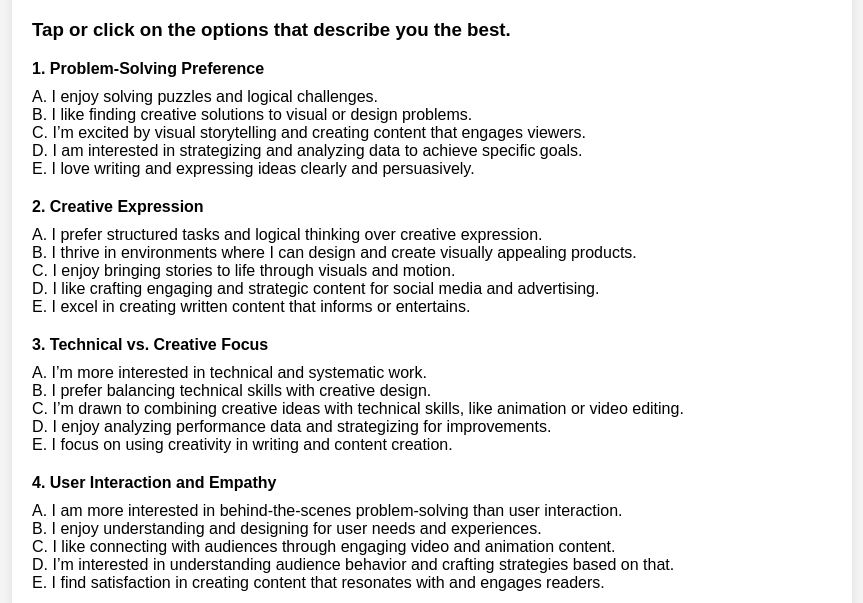
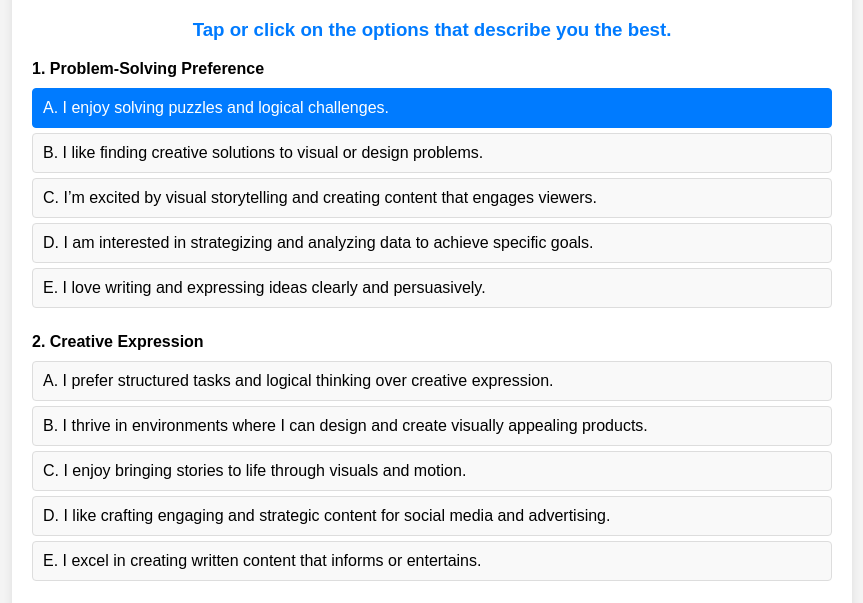
Before and after one commit to HassanSattar147/it-career-finder, a plain HTML site: page index.html in a window 1280 px wide. Both pictures are taken after a click on the element "A. I enjoy solving puzzles and logical challenges.". Shown: the part 131-734 px from the top of the page, without its empty margins (208-1071 px from the left). Drawn offline with Linux system fonts and the light colour scheme.

Commit message:
Update styles.css

```diff
--- a/styles.css
+++ b/styles.css
@@ -19,6 +19,11 @@ h1 {
   color: #333;
 }
 
+h3 {
+  text-align: center;
+  color: #007bff;
+}
+
 .question {
   margin-bottom: 20px;
 }
@@ -29,11 +34,28 @@ h1 {
   font-weight: bold;
 }
 
-.question select {
-  width: 100%;
+.options {
+  display: flex;
+  flex-direction: column;
+}
+
+.option {
   padding: 10px;
+  border: 1px solid #ddd;
   border-radius: 4px;
-  border: 1px solid #ddd;
+  margin-bottom: 5px;
+  cursor: pointer;
+  background-color: #f9f9f9;
+}
+
+.option:hover {
+  background-color: #e1e1e1;
+}
+
+.option.selected {
+  background-color: #007bff;
+  color: #fff;
+  border-color: #007bff;
 }
 
 button {
@@ -58,3 +80,8 @@ button:hover {
   text-align: center;
   color: #333;
 }
+
+#result span {
+  color: #0056b3;
+  font-weight: bold;
+}
```
